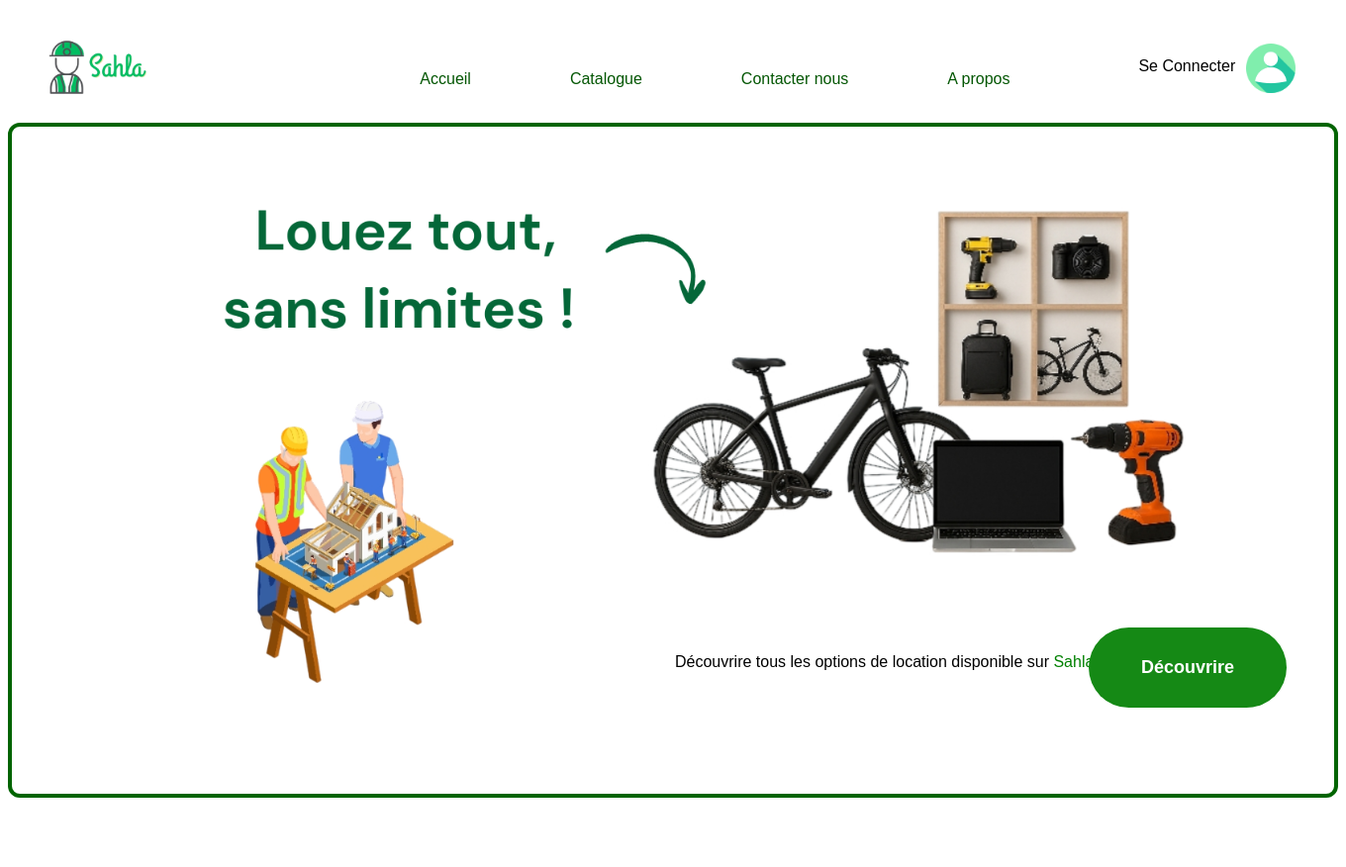
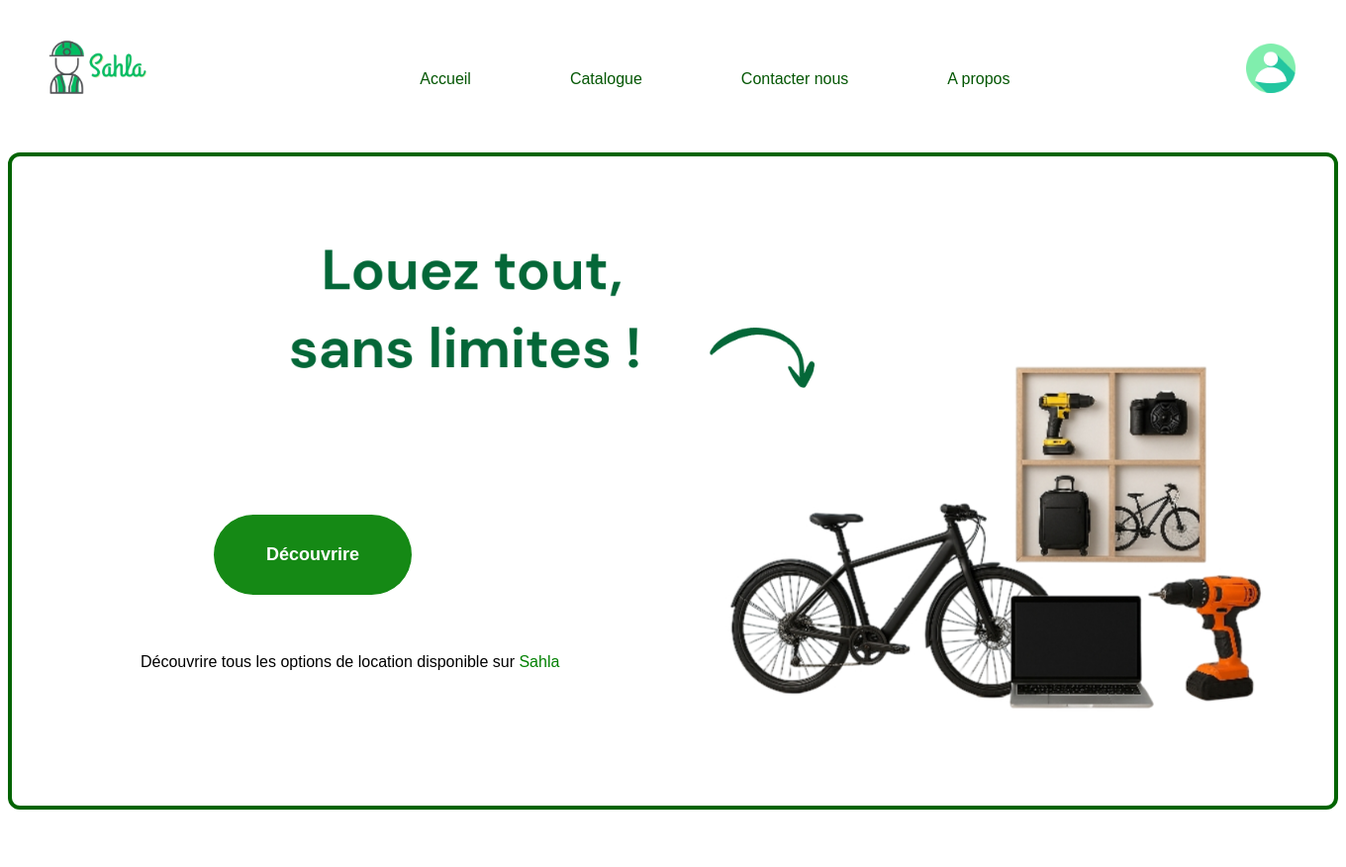
Before and after one commit to kilwwwwwa/Sahla-location-app, a PHP site: page / in a window 1360 px wide. Shown: the whole page at 99% size. Before the commit the page ends 806 px from the top, so only its background shows below. Run offline with PHP 8.4, Linux system fonts and the light colour scheme.

Commit message:
updating index

```diff
--- a/index.html
+++ b/index.html
@@ -18,17 +18,19 @@
   <li><a href="#">A propos</a></li>
 </ul>
 </nav>
-<a href="#"><img src="./Assets/utilisateur.png" alt="user-pic" class="user-pic" height="50px" width="50px"></a>
-<p class="user-pic-desc">Se Connecter</p>
+<a href="#"><img src="./Assets/utilisateur.png" alt="user-pic" class="user-pic" height="50px" width="50px" ></a>
 </header>
 <section class="hero">
 <div class="hero-1">
-<img src="./Assets/Sahla-hero.png" alt="velo" class="hero-img-1" style="margin-left: 12%; width:1100px;">
+<img src="./Assets/Sahla-hero.png" alt="velo" class="hero-img-1" style="margin-left: 17%; width:1100px; margin-top: 10px;">
 <div class="btns">
-<p class="hero-p">Découvrire tous les options de location disponible sur <span style="color: green;">Sahla </span> ></p>
-<button class="hero-btn"> Découvrire</button>
+<button class="hero-btn">Découvrire</button>
+<p class="hero-p">Découvrire tous les options de location disponible sur <span style="color: green;">Sahla </span></p>
 </div>
 </div>
 </section>
+<section class="second-hero">
+
+</section>
 </body>
 </html>
--- a/style.css
+++ b/style.css
@@ -28,8 +28,8 @@ margin-top: -11.5%;
 font-weight: 300;
 }
 .hero{
-margin-top: -70px;
-padding-bottom: 8%;
+margin-top: -40px;
+padding-bottom: 1%;
 border: 4px solid darkgreen;
 border-radius: 12px;
 }
@@ -57,8 +57,8 @@ margin-top: 10px;
 
 .hero-btn{
 position: absolute;
-margin-top: -60px;
-margin-left: 80%;
+margin-top: -280px;
+margin-left: 15%;
 padding: 30px;
 color: white;
 font-weight: bolder;
@@ -75,11 +75,17 @@ background-color: rgb(9, 61, 9);
 }
 
 .hero-p{
-    margin-top: -100px;
-    margin-left: 670px;
+    position: absolute;
+    margin-left: 130px;
+    margin-top: -140px;
 }
 .user-pic-desc{
     position: absolute;
     margin-left: 84%;
     margin-top: 50px;
+    color: rgb(3, 86, 3);
 }
+
+.second-hero{
+    padding-bottom: 50px;
+}
```
Also changed, not shown: Assets/Sahla-hero.png.
